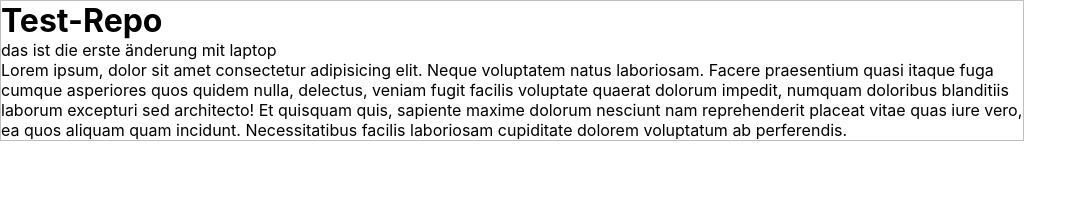
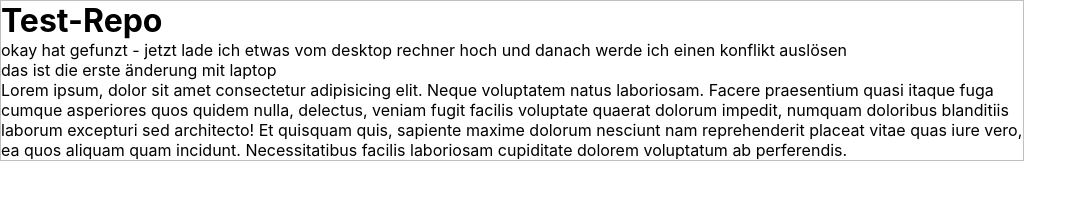
Before and after one commit to stherzig/test, a plain HTML site: page index.html in a window 1280 px wide. Shown: the whole page, without its empty margins (0-1087 px from the left). Drawn offline with Linux system fonts and the light colour scheme.

Commit message:
nach pull vom laptop upload über desktop

```diff
--- a/index.html
+++ b/index.html
@@ -12,6 +12,7 @@
         <h1>Test-Repo</h1>
       </header>
       <main>
+        <p>okay hat gefunzt - jetzt lade ich etwas vom desktop rechner hoch und danach werde ich einen konflikt auslösen</p>
         <p>das ist die erste änderung mit laptop</p>
         <p>
           Lorem ipsum, dolor sit amet consectetur adipisicing elit. Neque voluptatem natus laboriosam. Facere praesentium quasi itaque fuga cumque asperiores quos quidem nulla, delectus, veniam fugit facilis voluptate quaerat dolorum impedit, numquam doloribus blanditiis laborum excepturi sed architecto! Et quisquam quis, sapiente maxime dolorum nesciunt nam reprehenderit placeat vitae quas iure vero, ea quos aliquam quam incidunt. Necessitatibus facilis laboriosam cupiditate dolorem voluptatum ab perferendis.
```
